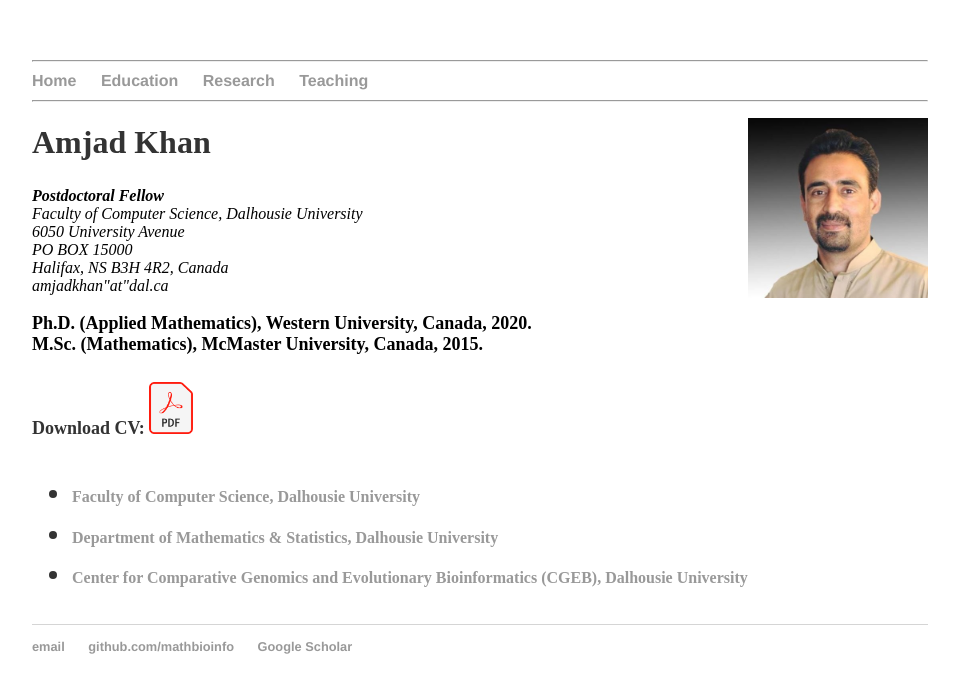
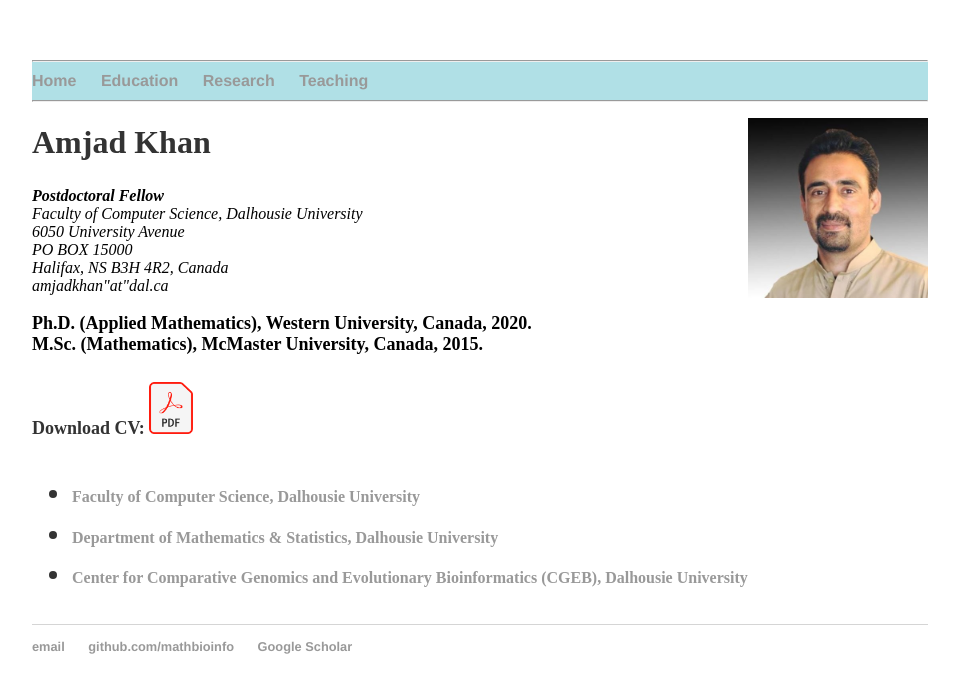
Before and after one commit to MathBioInfo/amjadkhan, a Jekyll site: the page index.html, which Jekyll copies as it is, in a window 1280 px wide. Shown: the top 693 px of the page, without its empty margins (160-1119 px from the left). Built offline with Jekyll 4.4.1, drawn with Linux system fonts in a browser that asks for light colours.

Commit message:
Update index.html

```diff
--- a/index.html
+++ b/index.html
@@ -4,12 +4,12 @@
 </style>
 </head>
 <body>
-	<head style="background-color:powderblue;">
+	<head >
 		<title>Amjad Khan</title>
 		<link rel="stylesheet" type="text/css" href="css/main.css">
 	</head>
 	<body>
-                <nav>
+                <nav style="background-color:powderblue;">
     		<ul>
 			<hr>
         		<li><a href="">Home</a></li>
```
